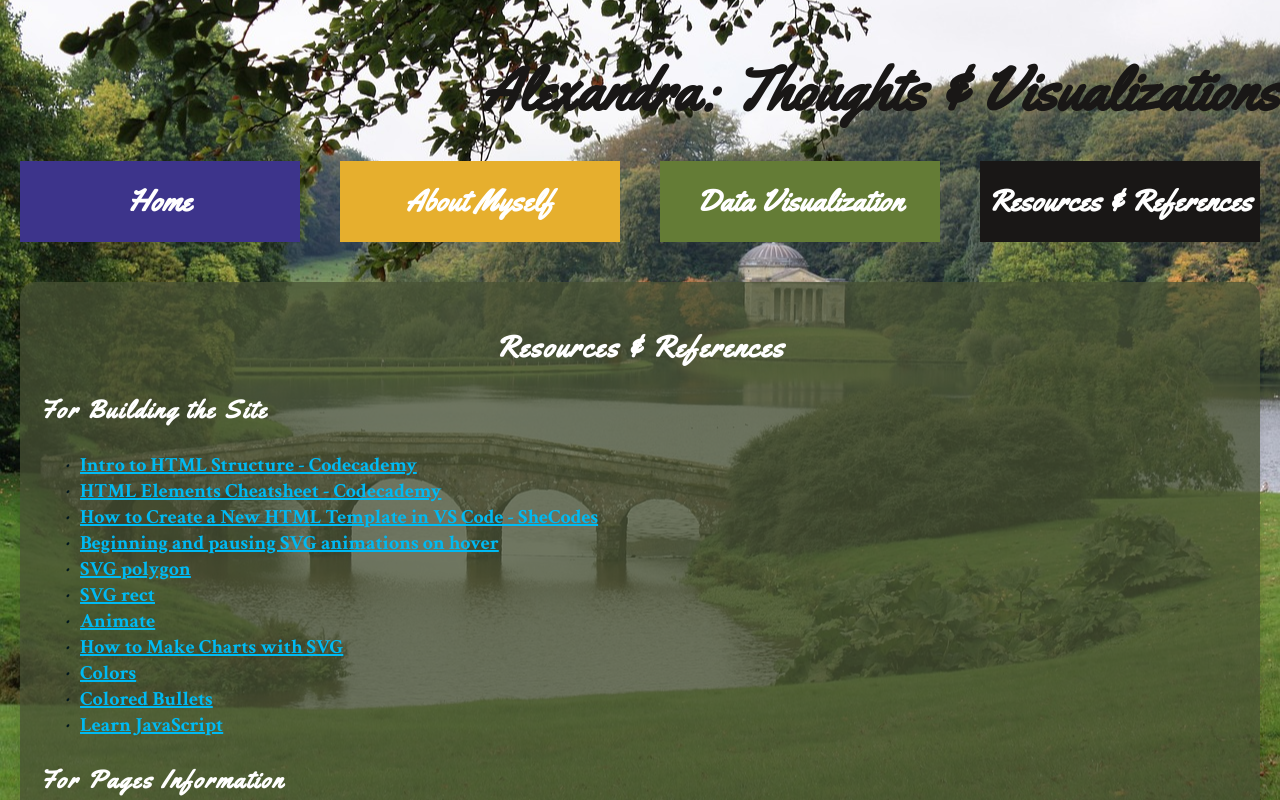
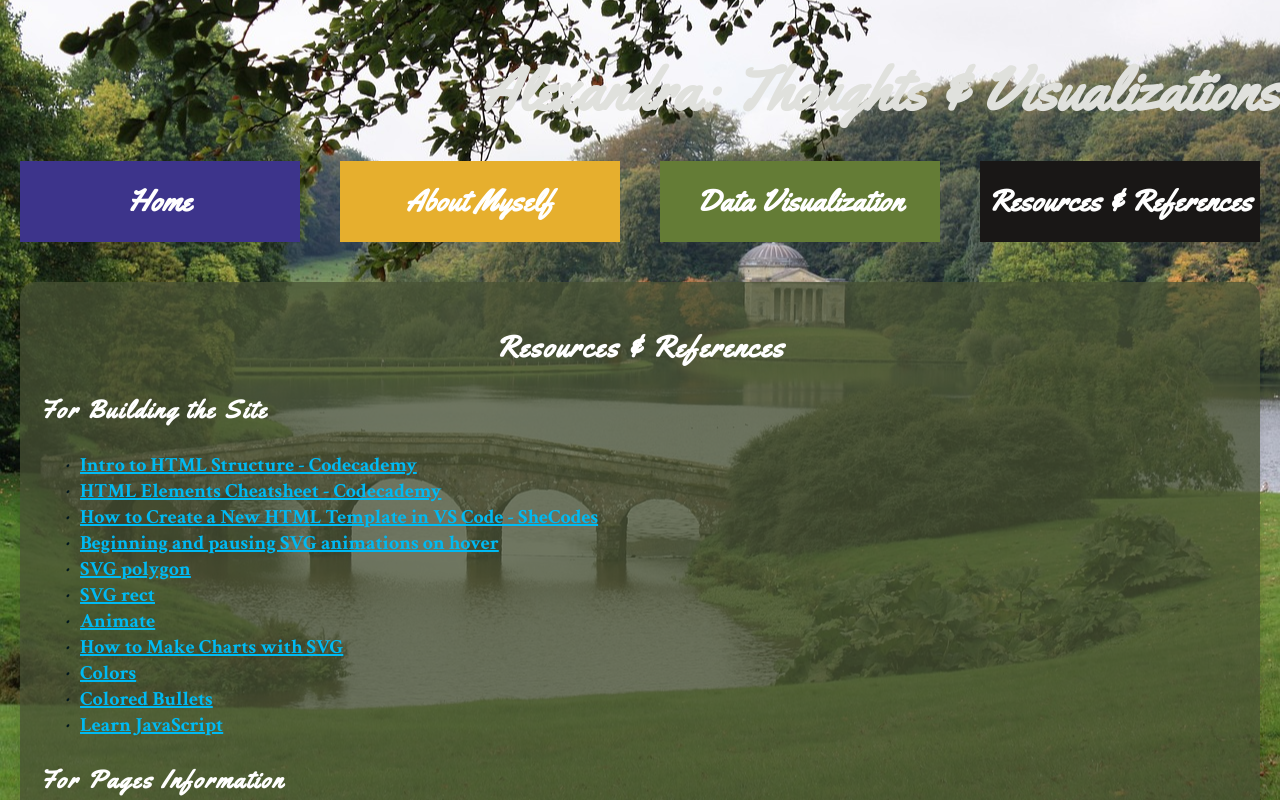
Before and after one commit to aroussopoulou/aroussopoulou.github.io, a plain HTML site: page Assigment1/resourcesreferences.html in a window 1280 px wide. Drawn offline with Linux system fonts and the light colour scheme.

Commit message:
Update sorces.css

```diff
--- a/Assigment1/sorces.css
+++ b/Assigment1/sorces.css
@@ -19,7 +19,7 @@ body {
 
 header h1 {
     background-color: rgba(0, 0, 0, 0.0);
-    color: #191716;
+    color: #E0E1DD;
     text-align: right;
     padding: 10px 0;
     font-family: 'Yellowtail', cursive;
```
